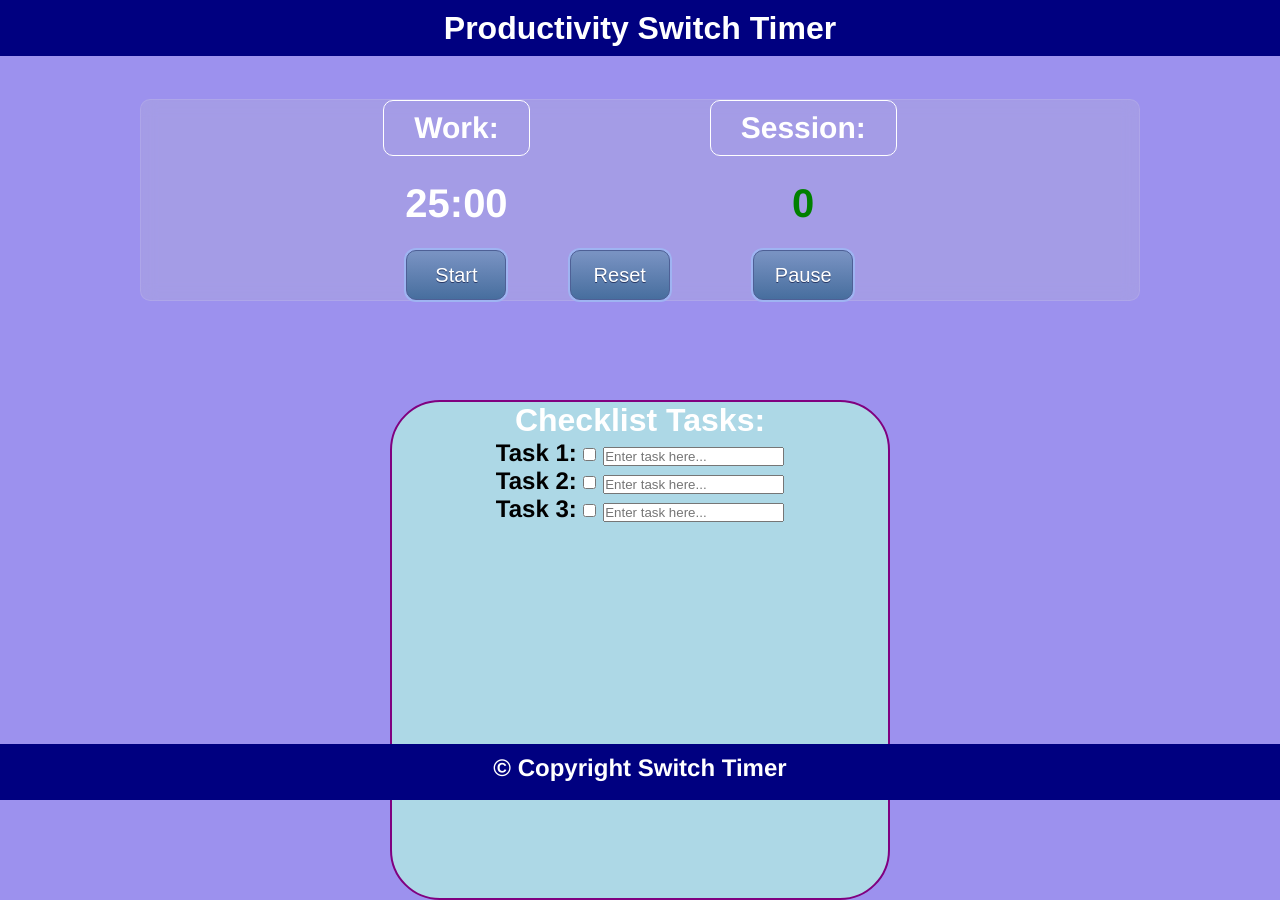
After one commit to vfr9/switch-timer-group-project, a Flask app: page /work in a window 1280 px wide. The commit adds this page. Run offline with Flask 2, Linux system fonts and the light colour scheme.

Commit message:
updated homepage

```diff
--- a/app.py
+++ b/app.py
@@ -4,50 +4,52 @@ import json
 from dotenv import load_dotenv, find_dotenv
 import requests
 import flask
-
+import random
 
 app = flask.Flask(__name__)  # name is the module name
 
-
 load_dotenv(find_dotenv())  # This is to load your API keys from .env
 
+@app.route("/break")
+def break_screen():
+    BOBS_BURGERS_REQUEST = (
+        "https://bobsburgers-api.herokuapp.com/episodes/"
+        + str(random.choice([randrange(1, 238)]))
+    )
+    BB_CHARACTER_REQUEST = (
+        "https://bobsburgers-api.herokuapp.com/characters/"
+        + str(random.choice([randrange(1, 500)]))
+    )
+    response = requests.get(BOBS_BURGERS_REQUEST)
+    json_data = response.json()
+    show_data = json_data
+    tv_url = show_data["episodeUrl"]
+    tv_title = show_data["name"]
+    tv_season = show_data["season"]
+    tv_episode = show_data["episode"]
 
+    response = requests.get(BB_CHARACTER_REQUEST)
+    json_data = response.json()
+    char_data = json_data
+    image_url = char_data["image"]
 
+    return flask.render_template(
+        "break.html",
+        showurl=tv_url,
+        title=tv_title,
+        season=str(tv_season),
+        episode=str(tv_episode),
+        image = image_url
+    )
+
+@app.route("/work")
+def work_screen():
+    return flask.render_template("work.html")
 
 @app.route("/")
 def index():
-
-
-
-    return flask.render_template(
-        "index.html"
-
-    )  # passing some variables into the template
-
-
-
-
-
-
-
-
-
-
-
-
-
-
-
-
-
-
-
-
-
-
-
-
-
+    return flask.render_template("index.html")  #main page
+    #return flask.redirect(flask.url_for("break_screen")) #break page
 
 
 app.run(
--- a/static/style.css
+++ b/static/style.css
@@ -19,8 +19,6 @@
 body {
 	background-color: #9c91ee;
 	font-family:  Arial, Helvetica, sans-serif,Verdana, Geneva, Tahoma, sans-serif;
-	margin: 0;
-	padding: 0;
 	background-position: center;
 	background-repeat: no-repeat;
 	background-size: cover;
@@ -36,7 +34,8 @@ body {
 	width: 100%;
 	color: white;
 	text-align: center;
-	height: 5vh;
+	height: 7vh;
+	padding: 10px;
 }
 
 .header h2 {
@@ -51,7 +50,7 @@ body {
 	left: 0;
 	bottom: 0;
 	width: 100%;
-	height: 5vh;
+	height: 7vh;
 	background-color: navy;
 	color: white;
 	text-align: center;
@@ -231,7 +230,7 @@ body {
 		border-radius: 50%;
 		border: 2px solid purple;
 		position: relative;
-		top: 840px;
+
 
 	}
 
--- /dev/null
+++ b/templates/work.html
@@ -0,0 +1,165 @@
+<!DOCTYPE html>
+<html lang="en">
+<head>
+    <meta charset="UTF-8">
+    <meta http-equiv="X-UA-Compatible" content="IE=edge">
+    <meta name="viewport" content="width=device-width, initial-scale=1.0">
+    <link
+      rel="stylesheet"
+      href="https://cdnjs.cloudflare.com/ajax/libs/font-awesome/4.7.0/css/font-awesome.min.css"
+    />
+    <link rel= "stylesheet" type= "text/css" href= "{{ url_for('static',filename='style.css') }}">
+    <title>Switch Timer</title>
+</head>
+<body>
+  <header class="header">
+    <h1>Productivity Switch Timer </h1>
+
+ </header>
+
+ <div class="mainContainer">
+  <div class="container">
+    <div class="glass">
+
+
+      <div class="timerControl">
+
+
+   </div>
+
+  </div>
+
+ <div id="container" class="timer" id="timer" data-mode="pomodoro">
+  <p id="work" class="label modeSelector__Button active">Work:</p>
+  <p id="cycles" class="label modeSelector__Button active">Session:</p>
+  <!--Work Timer-->
+  <div id="work-timer" class="timer">
+      <p id="w_minutes">25</p><p class="semicolon">:</p><p id="w_seconds">00</p>
+  </div>
+
+
+  <p id="counter" class="timer">0</p>
+
+
+
+  <button id="start" class="ButtonContainer btn">Start</button>
+  <button id="reset" class="ButtonContainer btn">Reset</button>
+  <button id="stop" class="ButtonContainer btn">Pause</button>
+
+
+</div>
+
+
+<!--Will have the innerhtml change here for the break session-->
+<!--
+
+
+
+  <div id="container" class="timer" id="timer" data-mode="pomodoro">
+  <p id="work" class="label modeSelector__Button active">Work:</p><p id="break" class="label modeSelector__Button active">Break:</p><p id="cycles" class="label modeSelector__Button active">Session:</p>
+
+  <div id="work-timer" class="timer">
+    <p id="w_minutes">25</p><p class="semicolon">:</p><p id="w_seconds">00</p>
+</div>
+
+
+<p id="counter" class="timer">0</p>
+
+
+<div id="break-timer" class="timer">
+    <p id="b_minutes">05</p><p class="semicolon">:</p><p id="b_seconds">00</p>
+</div>
+<button id="start" class="btn">Start</button>
+<button id="stop" class="btn">Pause</button>
+<button id="reset" class="btn">Reset</button>
+</div>-->
+
+
+
+
+
+
+
+
+
+
+
+
+  </div>
+
+
+<!--
+<div class="green-tile-add-button" >
+  <a href= '#'> Break is over! Click here to start next work session!</a>
+  <p> Hurry before 5 minutes are up or else a green tile will be lost! </p>
+  <p> Counter: 5:00 minutes left! </p>
+ -->
+
+  <!--Have this part count down-->
+
+<!--
+</div>
+-->
+
+
+<div class="checklist square-background">
+    <h1>Checklist Tasks:<br></h1>
+    <h2>
+        <label for="checkc1">Task 1:</label>
+        <input type="checkbox" id="checkc1" name="checkc1">
+        <input type="text" id="checkt1" name="checkt1" placeholder="Enter task here..."><br>
+        <label for="checkc2">Task 2:</label>
+        <input type="checkbox" id="checkc2" name="checkc2">
+        <input type="text" id="checkt2" name="checkt2" placeholder="Enter task here..."><br>
+        <label for="checkc3">Task 3:</label>
+        <input type="checkbox" id="checkc3" name="checkc3">
+        <input type="text" id="checkt3" name="checkt3" placeholder="Enter task here..."><br>
+    </h2>
+
+  </div>
+
+
+
+
+
+
+
+
+
+
+
+
+
+
+
+
+
+
+
+
+
+
+
+
+
+        <footer class="footer">
+           <h2>&copy; Copyright Switch Timer</h2>
+        </footer>
+
+
+
+
+
+        <script src="{{url_for('static', filename='timer.js')}}"></script>
+
+
+
+
+
+
+
+
+
+
+</body>
+</html>
```
Also changed, not shown: templates/form.html (deleted, +0 -60 lines), templates/index.html (+26 -64 lines).
